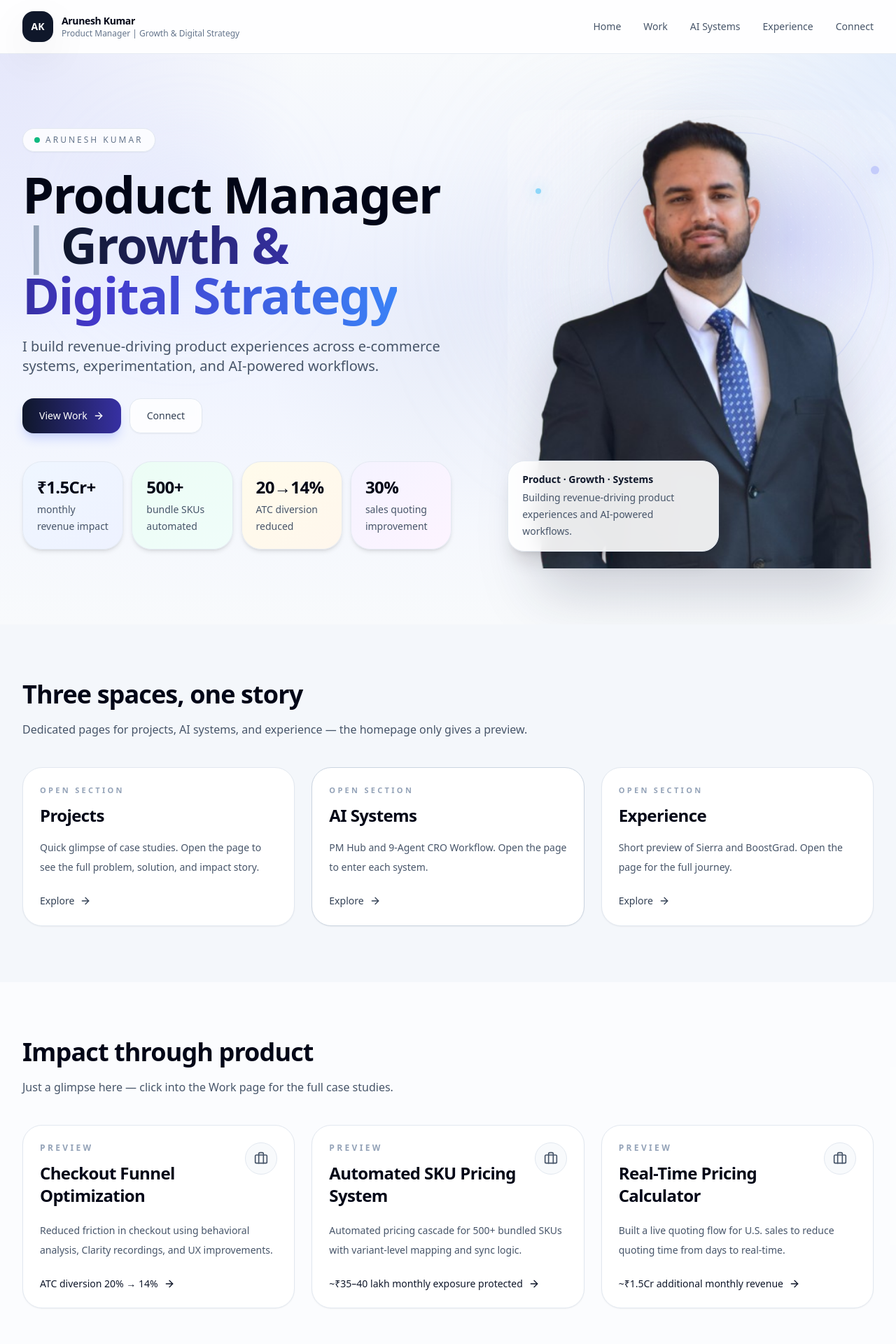
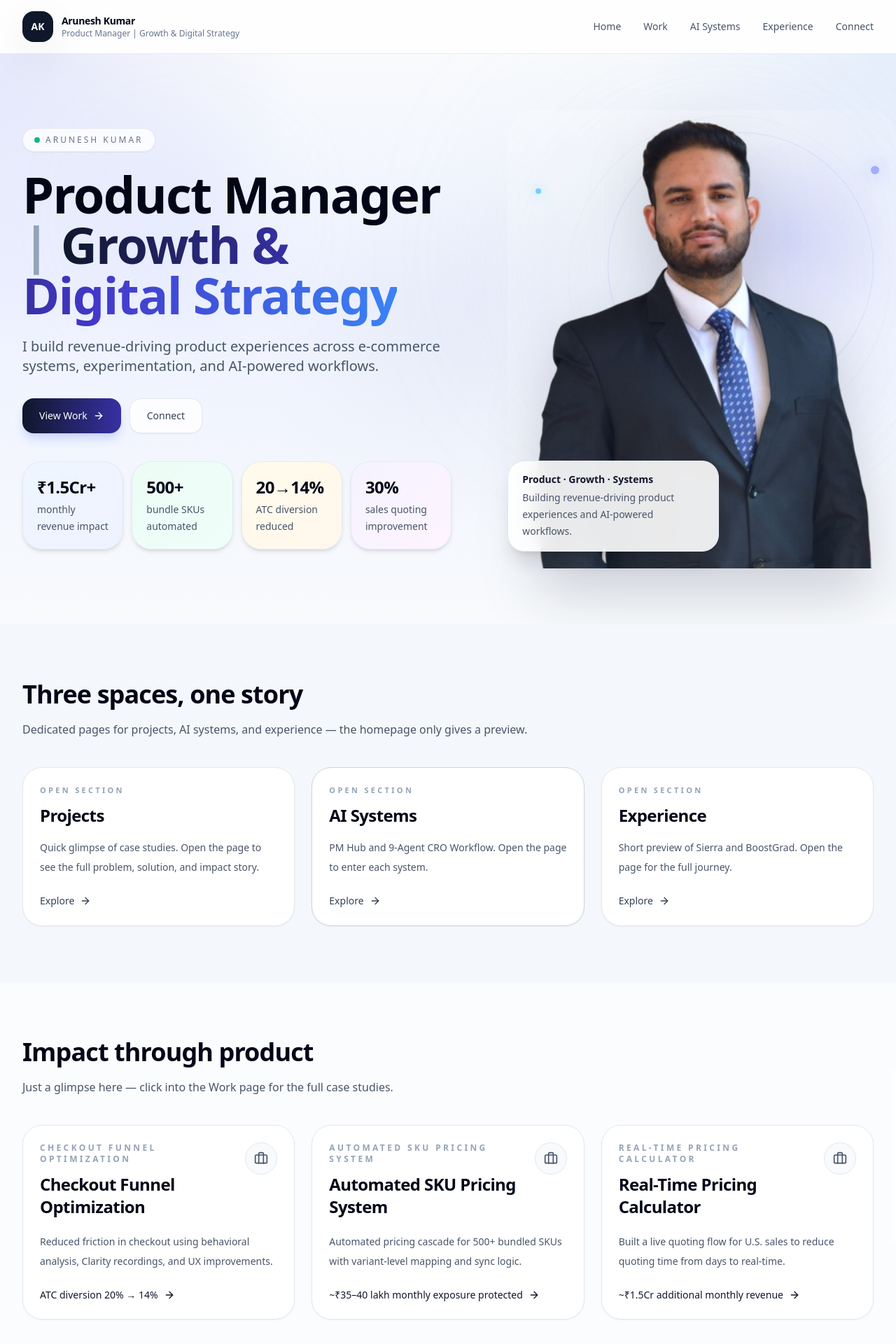
Before and after one commit to aruneshk30/Website, a Next.js app: page / in a window 1280 px wide. Shown: the top 1920 px of the page at 70% size. Built offline with nearby package versions, Linux system fonts and the light colour scheme.

Commit message:
Bottom fix now

```diff
--- a/app/page.tsx
+++ b/app/page.tsx
@@ -183,9 +183,39 @@ function IconButton({
   );
 }
 
+function PreviewCard({
+  title,
+  summary,
+  href,
+}: {
+  title: string;
+  summary: string;
+  href: string;
+}) {
+  return (
+    <Link
+      href={href}
+      className="group rounded-[1.75rem] border border-slate-200 bg-white p-6 shadow-sm transition hover:-translate-y-1 hover:shadow-lg"
+    >
+      <p className="text-[11px] font-semibold uppercase tracking-[0.3em] text-slate-400">
+        Preview
+      </p>
+      <h3 className="mt-3 text-2xl font-semibold tracking-tight text-slate-950">
+        {title}
+      </h3>
+      <p className="mt-4 text-sm leading-7 text-slate-600">{summary}</p>
+      <div className="mt-6 inline-flex items-center gap-2 text-sm font-medium text-slate-900">
+        Open page{" "}
+        <ArrowRight className="h-4 w-4 transition group-hover:translate-x-1" />
+      </div>
+    </Link>
+  );
+}
+
 export default function HomePage() {
   return (
     <main>
+      {/* HERO */}
       <section className="relative overflow-hidden bg-[linear-gradient(180deg,#f8fafc_0%,#eef2ff_42%,#f8fafc_100%)]">
         <div className="absolute inset-0 bg-[radial-gradient(circle_at_top_left,_rgba(99,102,241,0.12),_transparent_28%),radial-gradient(circle_at_top_right,_rgba(59,130,246,0.10),_transparent_24%),radial-gradient(circle_at_center,_rgba(148,163,184,0.08),_transparent_35%)]" />
         <div className="absolute right-[10%] top-20 h-[420px] w-[420px] rounded-full bg-slate-300/20 blur-[100px]" />
@@ -243,18 +273,19 @@ export default function HomePage() {
             </div>
           </div>
 
+          {/* HERO IMAGE WITH SUBTLE ANIMATION */}
           <div className="relative mx-auto w-full max-w-[560px] lg:translate-x-8">
             <div className="absolute right-10 top-10 h-[420px] w-[420px] rounded-full bg-slate-300/20 blur-3xl" />
             <div className="absolute right-12 top-16 h-[360px] w-[360px] rounded-full bg-indigo-100/40 blur-[90px]" />
 
             <div className="absolute inset-0 rounded-[2.5rem] bg-[radial-gradient(circle_at_72%_28%,rgba(99,102,241,0.18),transparent_24%),radial-gradient(circle_at_35%_75%,rgba(59,130,246,0.14),transparent_22%),linear-gradient(135deg,rgba(255,255,255,0.24),rgba(255,255,255,0))]" />
-            <div className="absolute inset-0 rounded-[2.5rem] bg-[linear-gradient(90deg,transparent_0%,rgba(255,255,255,0.55)_50%,transparent_100%)] opacity-30 animate-[pulse_7s_ease-in-out_infinite]" />
+            <div className="absolute inset-0 rounded-[2.5rem] bg-[linear-gradient(90deg,transparent_0%,rgba(255,255,255,0.55)_50%,transparent_100%)] opacity-30 animate-pulse" />
             <div className="absolute inset-0 rounded-[2.5rem] bg-[radial-gradient(circle,_rgba(255,255,255,0.55)_1px,transparent_1px)] bg-[size:18px_18px] opacity-30" />
 
             <div className="absolute right-8 top-8 h-[380px] w-[380px] rounded-full border border-indigo-200/70 animate-[spin_36s_linear_infinite]" />
             <div className="absolute right-2 top-2 h-[460px] w-[460px] rounded-full border border-slate-200/70 animate-[spin_52s_linear_infinite] [animation-direction:reverse]" />
-            <div className="absolute right-6 top-20 h-3 w-3 rounded-full bg-indigo-400/70 shadow-[0_0_30px_rgba(99,102,241,0.8)] animate-[pulse_4s_ease-in-out_infinite]" />
-            <div className="absolute left-10 top-28 h-2 w-2 rounded-full bg-sky-400/70 shadow-[0_0_20px_rgba(56,189,248,0.8)] animate-[pulse_5s_ease-in-out_infinite]" />
+            <div className="absolute right-6 top-20 h-3 w-3 rounded-full bg-indigo-400/70 shadow-[0_0_30px_rgba(99,102,241,0.8)] animate-pulse" />
+            <div className="absolute left-10 top-28 h-2 w-2 rounded-full bg-sky-400/70 shadow-[0_0_20px_rgba(56,189,248,0.8)] animate-pulse" />
 
             <div className="relative z-10">
               <Image
@@ -280,6 +311,7 @@ export default function HomePage() {
         </div>
       </section>
 
+      {/* THREE SPACES */}
       <section className="py-20">
         <div className="mx-auto max-w-7xl px-6 lg:px-8">
           <SectionHeading
@@ -307,6 +339,7 @@ export default function HomePage() {
         </div>
       </section>
 
+      {/* PROJECT PREVIEW */}
       <section className="bg-white/70 py-20">
         <div className="mx-auto max-w-7xl px-6 lg:px-8">
           <SectionHeading
@@ -323,7 +356,7 @@ export default function HomePage() {
                 <div className="flex items-start justify-between gap-4">
                   <div>
                     <p className="text-xs font-semibold uppercase tracking-[0.28em] text-slate-400">
-                      Preview
+                      {item.title}
                     </p>
                     <h3 className="mt-3 text-2xl font-semibold tracking-tight text-slate-950">
                       {item.title}
@@ -333,7 +366,9 @@ export default function HomePage() {
                     <Briefcase className="h-5 w-5" />
                   </div>
                 </div>
-                <p className="mt-5 text-sm leading-7 text-slate-600">{item.summary}</p>
+                <p className="mt-5 text-sm leading-7 text-slate-600">
+                  {item.summary}
+                </p>
                 <div className="mt-6 flex items-center gap-2 text-sm font-medium text-slate-900">
                   {item.impact}
                   <ArrowRight className="h-4 w-4 transition group-hover:translate-x-1" />
@@ -344,6 +379,7 @@ export default function HomePage() {
         </div>
       </section>
 
+      {/* AI SYSTEMS PREVIEW */}
       <section className="border-y border-slate-200 bg-white py-20">
         <div className="mx-auto max-w-7xl px-6 lg:px-8">
           <SectionHeading
@@ -382,6 +418,7 @@ export default function HomePage() {
         </div>
       </section>
 
+      {/* EXPERIENCE PREVIEW */}
       <section className="py-20">
         <div className="mx-auto max-w-7xl px-6 lg:px-8">
           <SectionHeading
@@ -413,6 +450,7 @@ export default function HomePage() {
         </div>
       </section>
 
+      {/* FOOTER */}
       <section className="border-t border-slate-200 bg-[linear-gradient(180deg,#eef2ff_0%,#f8fafc_100%)] py-20">
         <div className="mx-auto max-w-7xl px-6 lg:px-8">
           <div className="grid gap-10 rounded-[2rem] border border-slate-200 bg-white/80 p-8 shadow-xl backdrop-blur md:grid-cols-3">
@@ -463,7 +501,10 @@ export default function HomePage() {
                 <IconButton href="https://wa.me/919012666192" label="WhatsApp">
                   <MessageCircle className="h-5 w-5" />
                 </IconButton>
-                <IconButton href="https://calendly.com/your-link" label="Book a meeting">
+                <IconButton
+                  href="https://calendly.com/your-link"
+                  label="Book a meeting"
+                >
                   <CalendarDays className="h-5 w-5" />
                 </IconButton>
               </div>
```
